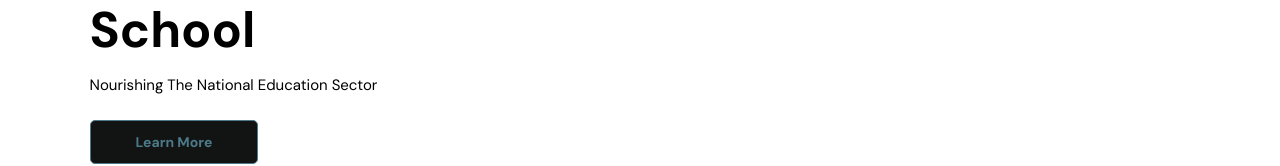
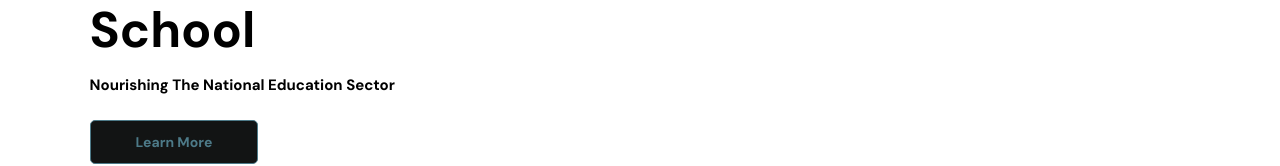
Before and after one commit to notexstudios/noteeducation, a plain HTML site: page index.html in a window 1280 px wide. Shown: the part 377-543 px from the top of the page. Drawn offline with nearby package versions, Linux system fonts and the light colour scheme; a web font is replaced by a local one.

Commit message:
Update style (1).css

```diff
--- a/style (1).css
+++ b/style (1).css
@@ -10,6 +10,11 @@
 
 span{
   color:var(--primary-color);
+}
+
+.home p{
+  font-size:1.5rem;
+  font-weight:bold;
 }
 
 *{
```
